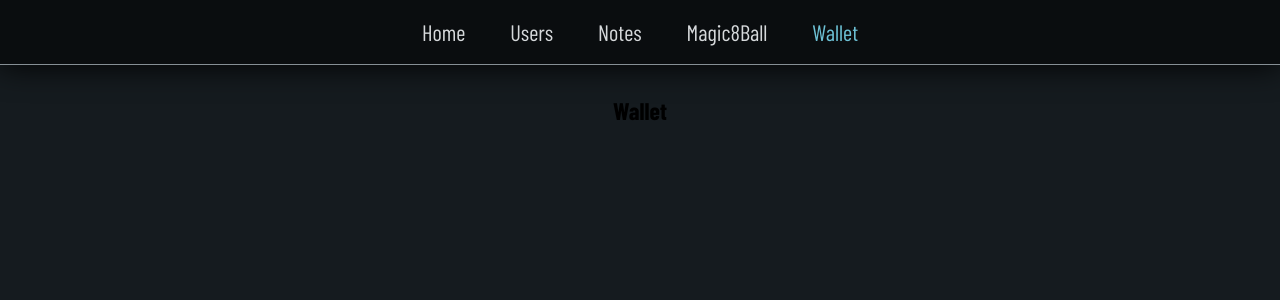
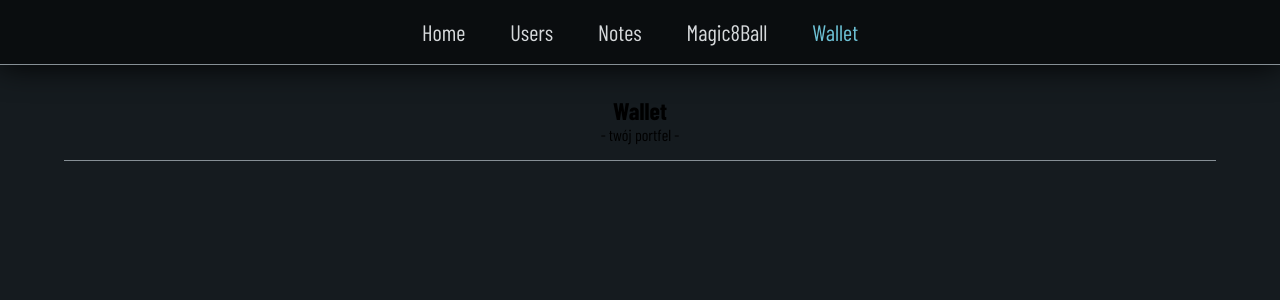
Before and after one commit to Scorpion19702022/SIMPLE_PROJECT_REACT_REDUX, a React (Vite) app: page /Wallet in a window 1280 px wide. Shown: the top 300 px of the page. Built offline with nearby package versions, Linux system fonts and the light colour scheme; a web font is replaced by a local one.

Commit message:
added header for component wallet

```diff
--- a/src/Components/Wallet/Styles/Wallet.module.css
+++ b/src/Components/Wallet/Styles/Wallet.module.css
@@ -34,5 +34,16 @@
 	align-items: center;
 }
 
+.header {
+	width: 90%;
+	height: 10%;
+	padding-bottom: 1em;
+	display: flex;
+	flex-direction: column;
+	align-items: center;
+	justify-content: center;
+	border-bottom: 0.04em solid var(--color-dark04);
+}
+
 @media (min-width: 1200px) {
 }
--- a/src/Components/Wallet/Wallet.tsx
+++ b/src/Components/Wallet/Wallet.tsx
@@ -3,7 +3,10 @@ import styles from './Styles/Wallet.module.css'
 const Wallet = () => {
 	return (
 		<main className={styles.wrapper}>
-			<h1>Wallet</h1>
+			<div className={styles.header}>
+				<h1 className={styles.heading}>Wallet</h1>
+				<span className={styles.text_heading}>- twój portfel -</span>
+			</div>
 		</main>
 	)
 }
```
